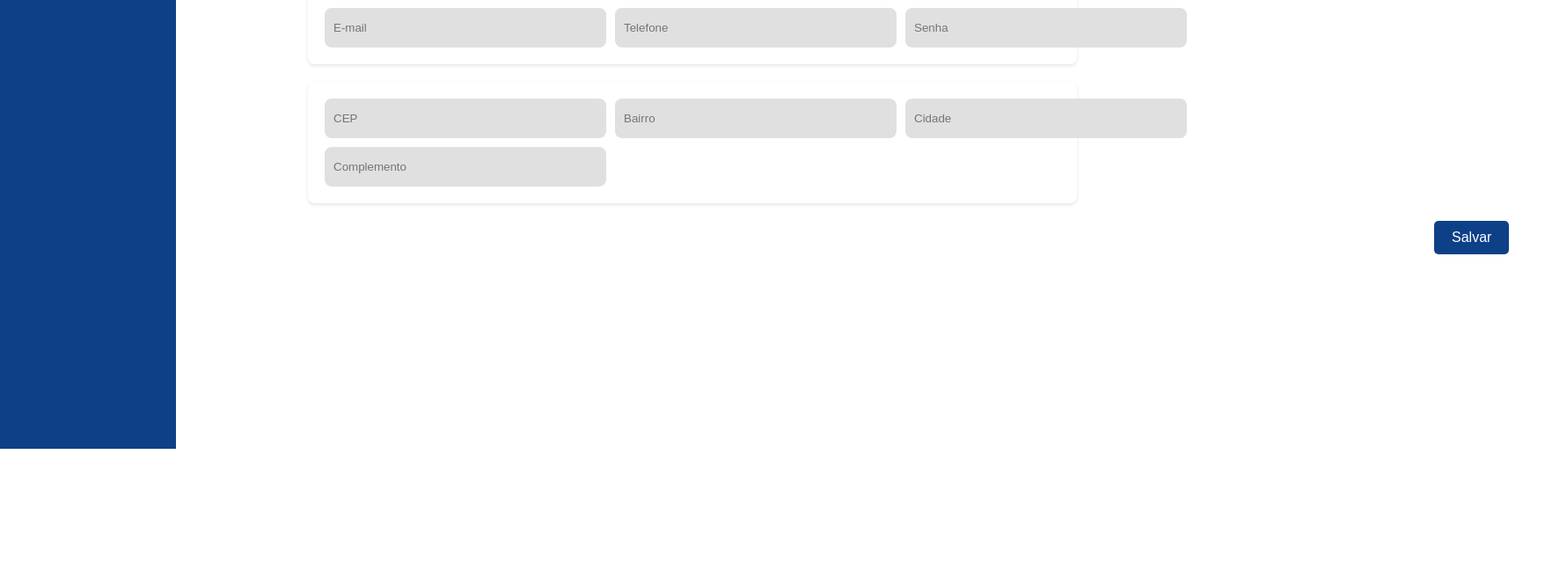
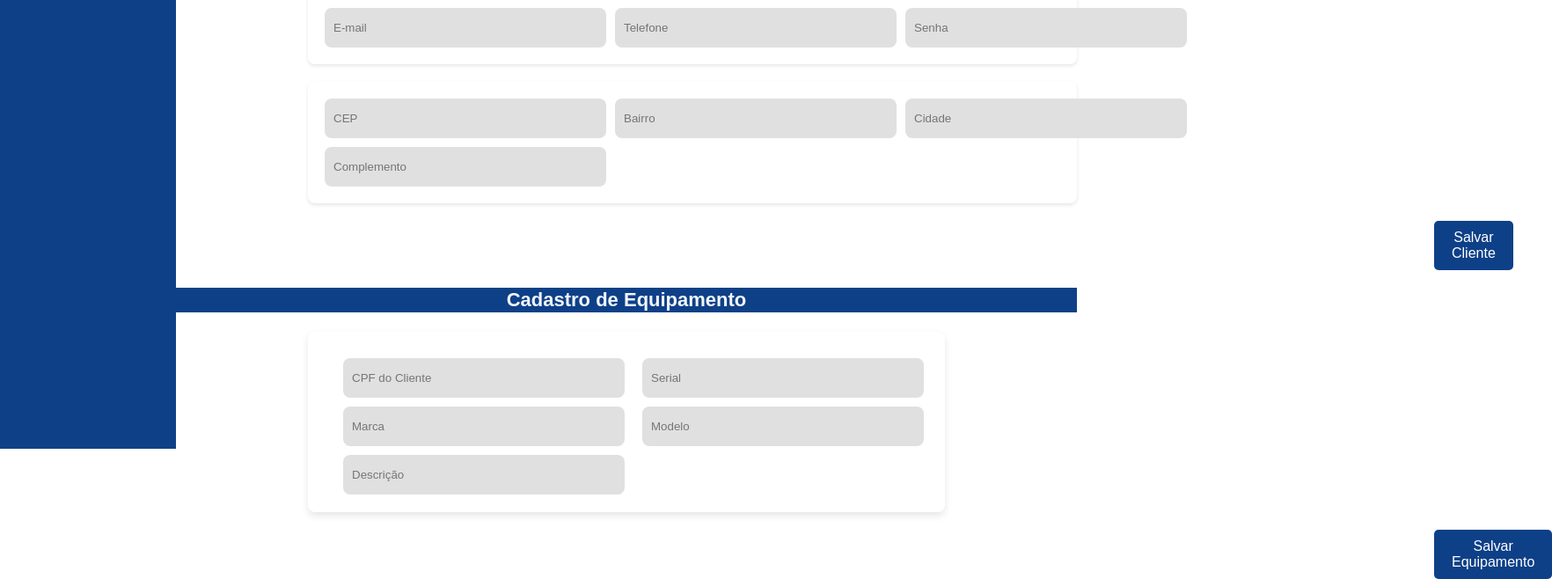
Before and after one commit to SQUAD-42-Accenture/front-end, a React (Vite) app in the folder servpro/: page /cadastrocliente in a window 1280 px wide. Shown: the part 290-948 px from the top of the page at 88% size, 1764 px wide, since content can reach past the window. Before the commit the page ends 800 px from the top, so only its background shows below. Built offline with nearby package versions, Linux system fonts and the light colour scheme.

Commit message:
Integração com o backend

```diff
--- a/servpro/src/pages/CadastroDeClientes/CadastroDeClientes.jsx
+++ b/servpro/src/pages/CadastroDeClientes/CadastroDeClientes.jsx
@@ -1,5 +1,6 @@
 import React, { useState } from "react";
 import axios from 'axios';
+import { useNavigate } from 'react-router-dom';
 import "./style.css";
 
 const CadastroCliente = () => {
@@ -13,9 +14,16 @@ const CadastroCliente = () => {
   const [cidade, setCidade] = useState("");
   const [complemento, setComplemento] = useState("");
   const [senha, setSenha] = useState("");
+  const [serial, setSerial] = useState("");
+  const [marca, setMarca] = useState("");
+  const [modelo, setModelo] = useState("");
+  const [descricao, setDescricao] = useState("");
   const [modalOpen, setModalOpen] = useState(false);
+  const [cpfEquipamento, setCpfEquipamento] = useState("");
 
-  const handleSubmit = async (event) => {
+  const navigate = useNavigate();
+
+  const handleSubmitCliente = async (event) => {
     event.preventDefault();
 
     const clienteData = {
@@ -58,6 +66,42 @@ const CadastroCliente = () => {
     }
   };
 
+  const handleSubmitEquipamento = async (event) => {
+    event.preventDefault();
+
+    const equipamentoData = {
+      Serial: serial,
+      Marca: marca,
+      Modelo: modelo,
+      Descricao: descricao,
+      ClienteCPF: cpfEquipamento,
+    };
+
+    const token = localStorage.getItem('token');
+    console.log('Token:', token);
+
+    try {
+      await axios.post('http://localhost:5238/api/Equipamento', equipamentoData, {
+        headers: {
+          'Content-Type': 'application/json',
+          'Authorization': `Bearer ${token}`,
+        },
+      });
+      console.log('Equipamento cadastrado com sucesso.');
+
+      setSerial("");
+      setMarca("");
+      setModelo("");
+      setDescricao("");
+
+      navigate("/menu");
+    } catch (error) {
+      console.error('Erro ao cadastrar equipamento:', error.response ? error.response.data : error.message);
+
+    }
+  };
+
+
   const handleCloseModal = () => {
     setModalOpen(false);
   };
@@ -73,7 +117,7 @@ const CadastroCliente = () => {
           <p>Data de cadastro: {new Date().toLocaleDateString()}</p>
         </div>
 
-        <form onSubmit={handleSubmit}>
+        <form onSubmit={handleSubmitCliente}>
           <section className="secaoDadosCliente">
             <p className="titulo-dados">Dados Cadastrais</p>
             <div className="containerDadosCadastrais">
@@ -93,7 +137,22 @@ const CadastroCliente = () => {
             </div>
           </section>
 
-          <button type="submit" className="submit-button2">Salvar</button>
+          <button type="submit" className="submit-button2">Salvar Cliente</button>
+        </form>
+
+        <form onSubmit={handleSubmitEquipamento}>
+          <section className="secaoDadosEquipamento">
+            <p className="tituloCadastroEquipamento">Cadastro de Equipamento</p>
+            <div className="containerCadastroEquipamento">
+              <input type="text" placeholder="CPF do Cliente" value={cpfEquipamento} onChange={(e) => setCpfEquipamento(e.target.value)} />
+              <input type="text" placeholder="Serial" value={serial} onChange={(e) => setSerial(e.target.value)} />
+              <input type="text" placeholder="Marca" value={marca} onChange={(e) => setMarca(e.target.value)} />
+              <input type="text" placeholder="Modelo" value={modelo} onChange={(e) => setModelo(e.target.value)} />
+              <input type="text" placeholder="Descrição" value={descricao} onChange={(e) => setDescricao(e.target.value)} />
+            </div>
+          </section>
+
+          <button type="submit" className="submit-button2">Salvar Equipamento</button>
         </form>
 
         {modalOpen && (
--- a/servpro/src/pages/ListagemClientes/ListarCliente.jsx
+++ b/servpro/src/pages/ListagemClientes/ListarCliente.jsx
@@ -35,10 +35,22 @@ function ListagemClientes() {
     setSelectedClient(null);
   };
 
-  const handleDelete = () => {
-    console.log('Cliente excluído:', selectedClient);
-    handleClose();
+  const handleDelete = async () => {
+    try {
+      if (selectedClient && selectedClient.CPF) {
+        const response = await axios.delete(`http://localhost:5238/api/Cliente/${selectedClient.CPF}`);
+        console.log('Cliente excluído com sucesso:', response.data);
+        fetchClients();
+        handleClose();
+      } else {
+        console.error('CPF do cliente não encontrado para exclusão.');
+      }
+    } catch (error) {
+      console.error('Erro ao excluir cliente:', error);
+    }
   };
+
+
 
   return (
     <div style={{ padding: '20px' }}>
```
